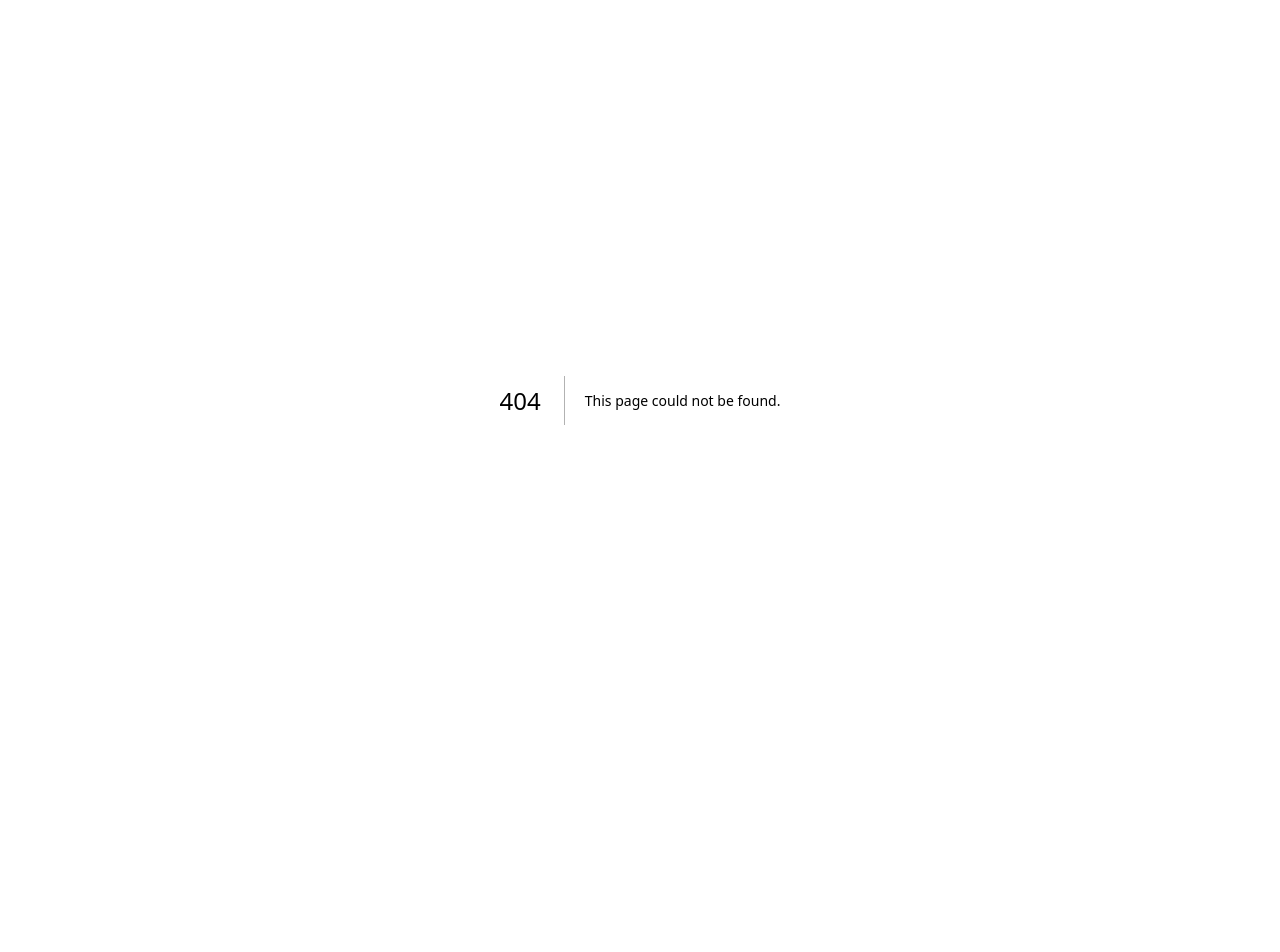
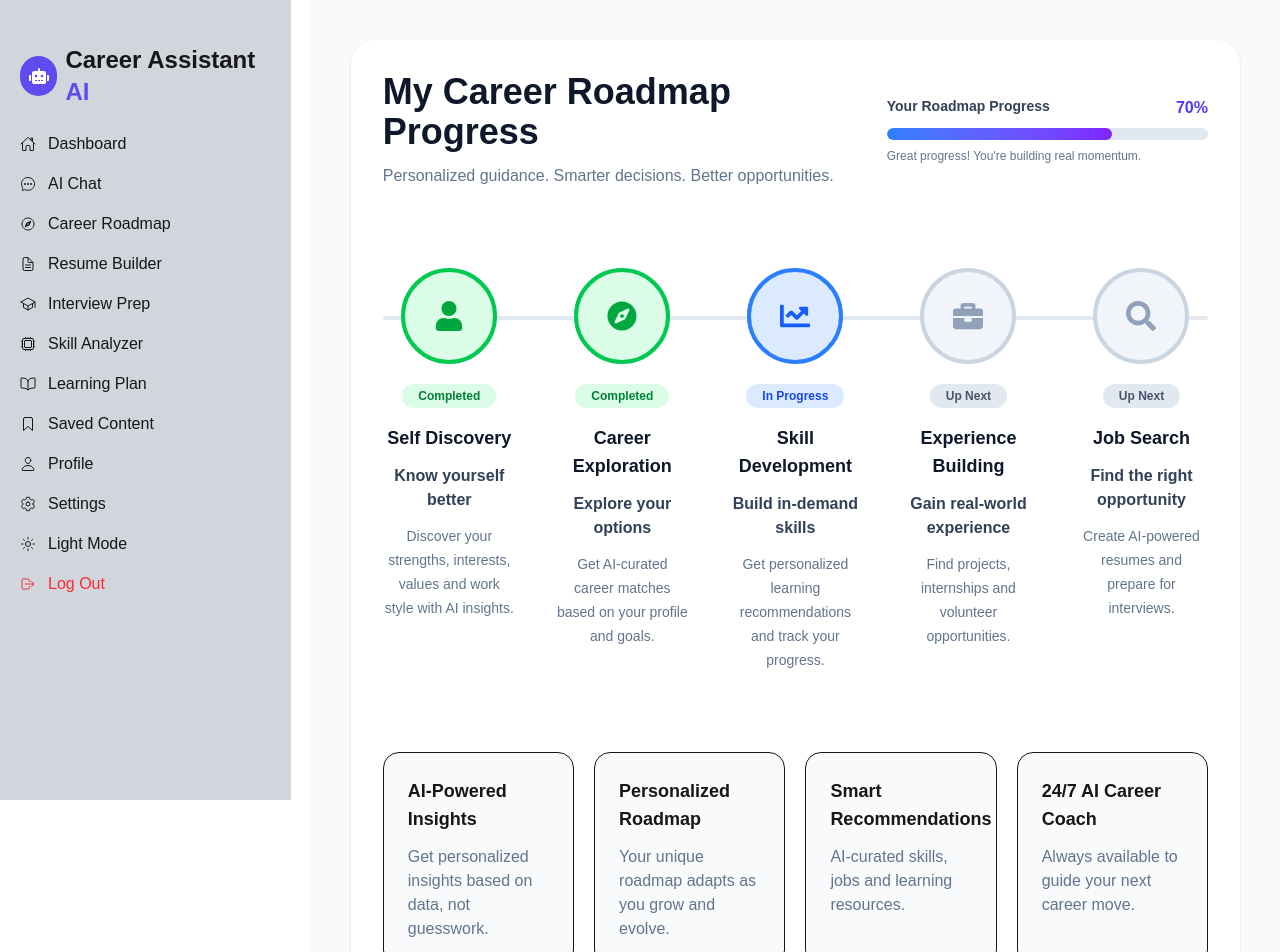
Before and after one commit to rajibulislam60/careerassist-ai, a Next.js app: page /dashboard/roadmap in a window 1280 px wide. Before the commit this address had no page. Shown: the top 952 px of the page. Before the commit the page ends 800 px from the top, so only its background shows below. Built offline with nearby package versions, Linux system fonts and the light colour scheme.

Commit message:
roadmap area is working

```diff
--- a/src/app/dashboard/Sidebar.jsx
+++ b/src/app/dashboard/Sidebar.jsx
@@ -50,9 +50,11 @@ export default function Sidebar() {
             </li>
           </Link>
 
-          <li className="flex gap-3 items-center cursor-pointer hover:text-blue-500">
-            <IoCompassOutline /> <span>Career Roadmap</span>
-          </li>
+          <Link href="/dashboard/roadmap">
+            <li className="flex gap-3 items-center cursor-pointer hover:text-blue-500">
+              <IoCompassOutline /> <span>Career Roadmap</span>
+            </li>
+          </Link>
 
           <li className="flex gap-3 items-center cursor-pointer hover:text-blue-500">
             <IoDocumentTextOutline /> <span>Resume Builder</span>
--- /dev/null
+++ b/src/app/dashboard/roadmap/RoadmapPage.jsx
@@ -0,0 +1,213 @@
+"use client";
+
+import React from "react";
+import {
+  FaUser,
+  FaCompass,
+  FaChartLine,
+  FaBriefcase,
+  FaSearch,
+} from "react-icons/fa";
+
+const steps = [
+  {
+    id: 1,
+    title: "Self Discovery",
+    status: "completed",
+    icon: <FaUser />,
+    name: "Know yourself better",
+    description:
+      "Discover your strengths, interests, values and work style with AI insights.",
+  },
+  {
+    id: 2,
+    title: "Career Exploration",
+    status: "completed",
+    icon: <FaCompass />,
+    name: "Explore your options",
+    description:
+      "Get AI-curated career matches based on your profile and goals.",
+  },
+  {
+    id: 3,
+    title: "Skill Development",
+    status: "progress",
+    icon: <FaChartLine />,
+    name: "Build in-demand skills",
+    description:
+      "Get personalized learning recommendations and track your progress.",
+  },
+  {
+    id: 4,
+    title: "Experience Building",
+    status: "next",
+    icon: <FaBriefcase />,
+    name: "Gain real-world experience",
+    description: "Find projects, internships and volunteer opportunities.",
+  },
+  {
+    id: 5,
+    title: "Job Search",
+    status: "next",
+    icon: <FaSearch />,
+    name: "Find the right opportunity",
+    description: "Create AI-powered resumes and prepare for interviews.",
+  },
+];
+
+const RoadmapPage = () => {
+  return (
+    <div className="min-h-screen bg-slate-50 p-6 lg:p-10">
+      <div className="max-w-7xl mx-auto bg-white rounded-3xl shadow-sm p-8">
+        {/* Header */}
+        <div className="flex flex-col lg:flex-row lg:items-center lg:justify-between gap-8">
+          <div>
+            <h2 className="text-3xl lg:text-4xl font-bold text-slate-900">
+              My Career Roadmap Progress
+            </h2>
+
+            <p className="text-slate-500 mt-3">
+              Personalized guidance. Smarter decisions. Better opportunities.
+            </p>
+          </div>
+
+          {/* Progress */}
+          <div className="w-full lg:w-[350px]">
+            <div className="flex justify-between mb-2">
+              <span className="text-sm font-semibold text-slate-700">
+                Your Roadmap Progress
+              </span>
+
+              <span className="font-bold text-indigo-600">70%</span>
+            </div>
+
+            <div className="h-3 rounded-full bg-slate-200 overflow-hidden">
+              <div className="h-full w-[70%] rounded-full bg-gradient-to-r from-blue-500 to-violet-600"></div>
+            </div>
+
+            <p className="text-xs text-slate-500 mt-2">
+              Great progress! You're building real momentum.
+            </p>
+          </div>
+        </div>
+
+        {/* Timeline */}
+        <div className="relative mt-20">
+          {/* Line */}
+          <div className="absolute top-12 left-0 right-0 h-1 bg-slate-200 rounded-full"></div>
+
+          <div className="grid grid-cols-1 md:grid-cols-2 lg:grid-cols-5 gap-10 relative z-10">
+            {steps.map((item) => (
+              <div key={item.id} className="text-center">
+                {/* Circle */}
+                <div
+                  className={`mx-auto w-24 h-24 rounded-full flex items-center justify-center text-3xl border-4
+
+                  ${
+                    item.status === "completed"
+                      ? "bg-green-100 text-green-600 border-green-500"
+                      : item.status === "progress"
+                        ? "bg-blue-100 text-blue-600 border-blue-500"
+                        : "bg-slate-100 text-slate-400 border-slate-300"
+                  }
+                  `}
+                >
+                  {item.icon}
+                </div>
+
+                {/* Status */}
+                <span
+                  className={`inline-block mt-5 px-4 py-1 rounded-full text-xs font-semibold
+
+                  ${
+                    item.status === "completed"
+                      ? "bg-green-100 text-green-700"
+                      : item.status === "progress"
+                        ? "bg-blue-100 text-blue-700"
+                        : "bg-slate-200 text-slate-600"
+                  }
+                  `}
+                >
+                  {item.status === "completed"
+                    ? "Completed"
+                    : item.status === "progress"
+                      ? "In Progress"
+                      : "Up Next"}
+                </span>
+
+                {/* Title */}
+                <h3 className="font-bold text-lg mt-4 text-slate-900">
+                  {item.title}
+                </h3>
+
+                <h4 className="font-semibold text-slate-700 mt-3">
+                  {item.name}
+                </h4>
+
+                <p className="text-sm text-slate-500 mt-3 leading-6">
+                  {item.description}
+                </p>
+              </div>
+            ))}
+          </div>
+        </div>
+
+        {/* Bottom Section */}
+
+        <div className="mt-20 grid lg:grid-cols-4 gap-5">
+          <div className="rounded-2xl border p-6 bg-slate-50">
+            <h3 className="font-bold text-lg">AI-Powered Insights</h3>
+
+            <p className="text-slate-500 mt-3">
+              Get personalized insights based on data, not guesswork.
+            </p>
+          </div>
+
+          <div className="rounded-2xl border p-6 bg-slate-50">
+            <h3 className="font-bold text-lg">Personalized Roadmap</h3>
+
+            <p className="text-slate-500 mt-3">
+              Your unique roadmap adapts as you grow and evolve.
+            </p>
+          </div>
+
+          <div className="rounded-2xl border p-6 bg-slate-50">
+            <h3 className="font-bold text-lg">Smart Recommendations</h3>
+
+            <p className="text-slate-500 mt-3">
+              AI-curated skills, jobs and learning resources.
+            </p>
+          </div>
+
+          <div className="rounded-2xl border p-6 bg-slate-50">
+            <h3 className="font-bold text-lg">24/7 AI Career Coach</h3>
+
+            <p className="text-slate-500 mt-3">
+              Always available to guide your next career move.
+            </p>
+          </div>
+        </div>
+
+        {/* CTA */}
+
+        <div className="mt-10 rounded-2xl bg-gradient-to-r from-blue-600 to-violet-600 p-6 flex flex-col lg:flex-row justify-between items-center gap-4">
+          <div>
+            <h3 className="text-white text-2xl font-bold">
+              Small steps today. Big impact tomorrow.
+            </h3>
+
+            <p className="text-blue-100 mt-2">
+              Stay consistent and let Career Assistant AI guide your journey.
+            </p>
+          </div>
+
+          <button className="bg-white text-indigo-600 font-semibold px-6 py-3 rounded-xl hover:scale-105 duration-300">
+            Continue Journey →
+          </button>
+        </div>
+      </div>
+    </div>
+  );
+};
+
+export default RoadmapPage;
--- /dev/null
+++ b/src/app/dashboard/roadmap/page.js
@@ -0,0 +1,9 @@
+import RoadmapPage from "./RoadmapPage";
+
+export default function page() {
+  return (
+    <div>
+      <RoadmapPage />
+    </div>
+  );
+}
```
